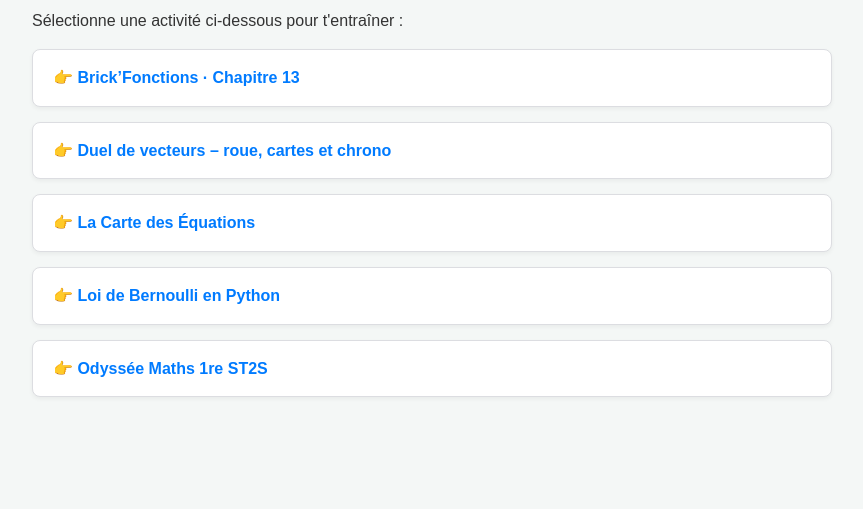
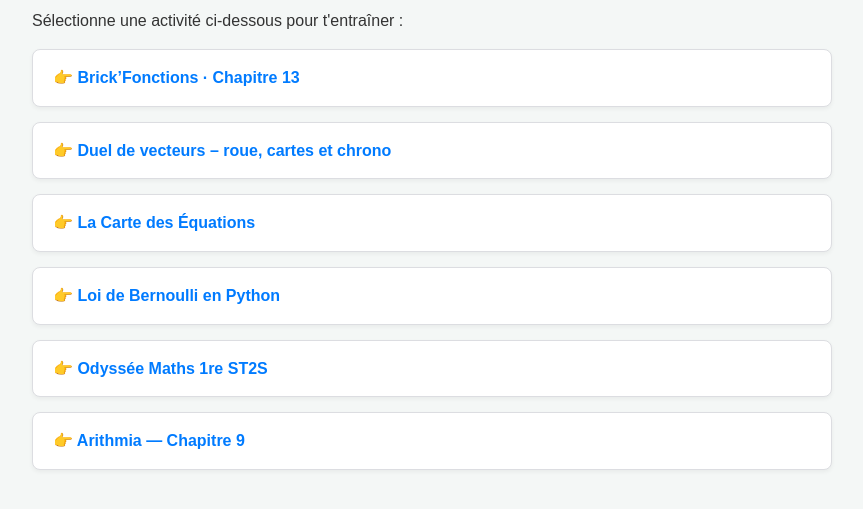
Before and after one commit to FrancoisGLEYZON/applis-maths, a plain HTML site: page index.html in a window 1280 px wide. Shown: the part 105-614 px from the top of the page, without its empty margins (208-1071 px from the left). Drawn offline with Linux system fonts and the light colour scheme.

Commit message:
Update index.html

```diff
--- a/index.html
+++ b/index.html
@@ -52,6 +52,7 @@
         <li><a href="La Carte des Équations.html">👉 La Carte des Équations</a></li>
         <li><a href="Loi de Bernoulli en Python.html">👉 Loi de Bernoulli en Python</a></li>
         <li><a href="Odyssée Maths 1re ST2S.html">👉 Odyssée Maths 1re ST2S</a></li>
+        <li><a href="arithmia/index.html">👉 Arithmia — Chapitre 9</a></li>
     </ul>
 
 </body>
```
